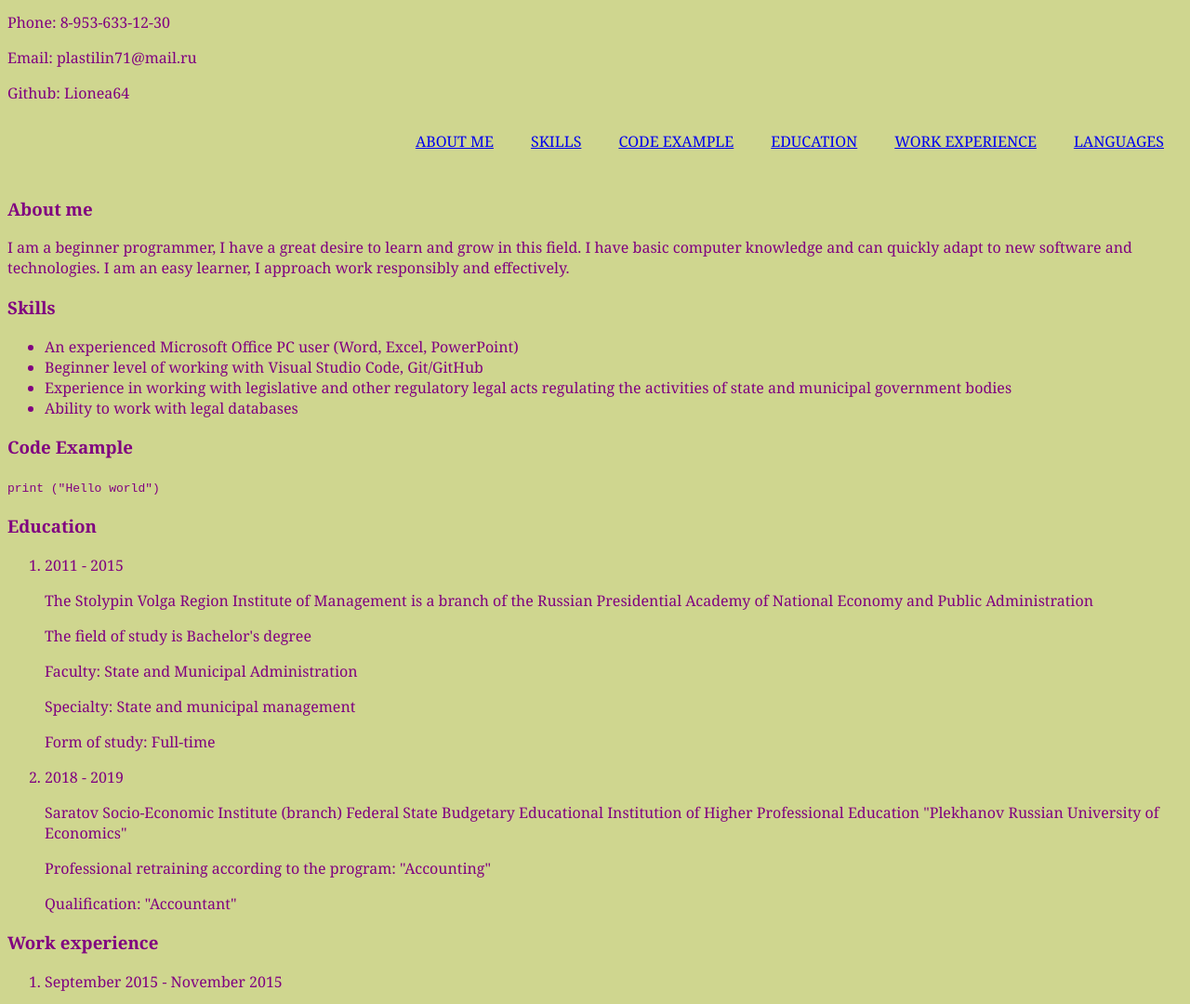
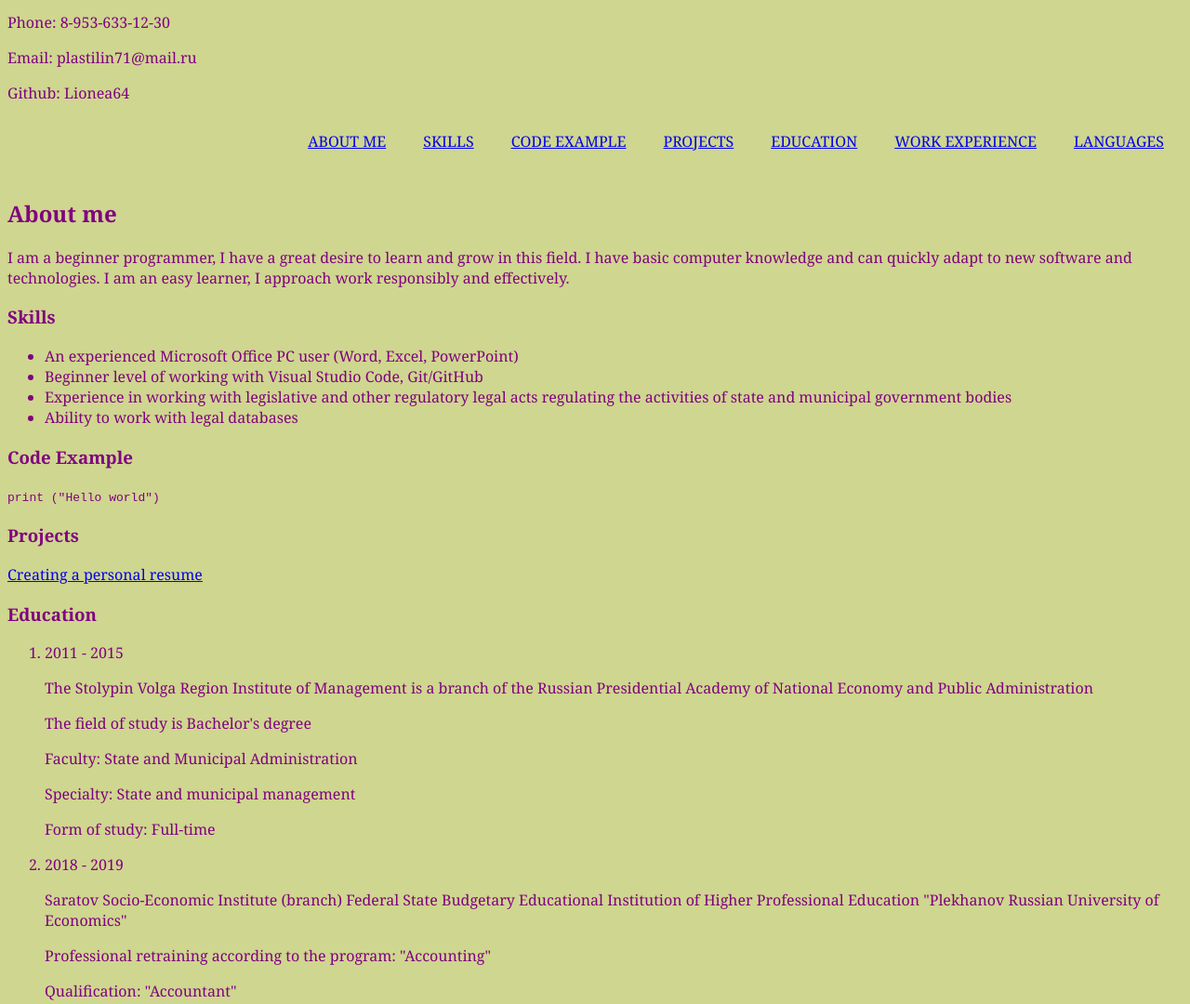
Before and after one commit to Lionea64/rsschool-cv, a plain HTML site: page index.html in a window 1280 px wide. Shown: the part 800-1880 px from the top of the page at 93% size. Drawn offline with Linux system fonts and the light colour scheme.

Commit message:
fix: aditing a file HTML

```diff
--- a/index.html
+++ b/index.html
@@ -21,6 +21,7 @@
                <li><a href="#about" class="nav-link">ABOUT ME</a></li>
                <li><a href="#skills" class="nav-link">SKILLS</a></li>
                <li><a href="#code" class="nav-link">CODE EXAMPLE</a></li>
+               <li><a href="#projects" class="nav-link">PROJECTS</a></li>
                <li><a href="#education" class="nav-link">EDUCATION</a></li>
                <li><a href="#work" class="nav-link">WORK EXPERIENCE</a></li>
                <li><a href="#languages" class="nav-link">LANGUAGES</a></li>
@@ -31,7 +32,7 @@
       <main>
          <div class="container">
             <section>
-               <h3  id="about">  <b> About me </b></h3>
+               <h2  id="about"> <b> About me </b></h2>
                <p>I am a beginner programmer, I have a great desire to learn and grow in this field. I have basic computer knowledge and can quickly adapt to new software and technologies. I am an easy learner, I approach work responsibly and effectively.  </p>
             </section>
                <section>
@@ -48,6 +49,10 @@
                      <code> print ("Hello world") </code>
                   </section>
                      <section>
+                        <h3 id="projects"> <b> Projects </b></h3>
+                        <a href="https://lionea64.github.io/rsschool-cv/cv">Creating a personal resume</a>
+                     </section>
+                     <section>
                         <h3 id="education"><b> Education </b></h3>
                         <ol>
                            <li> 2011 - 2015
@@ -57,21 +62,18 @@
                               <p>Specialty: State and municipal management</p>
                               <p>Form of study: Full-time</p>
                            </li>
-
                            <li> 2018 - 2019
                               <p>Saratov Socio-Economic Institute (branch) Federal State Budgetary Educational Institution of Higher Professional Education "Plekhanov Russian University of Economics"</p>
                               <p>Professional retraining according to the program: "Accounting"</p>
                               <p>Qualification: "Accountant"</p>
                            </li>
                         </ol>
-
                      </section>
                         <section>
                            <h3 id="work"> <b> Work experience </b></h3>
                            <ol>
                               <li> September 2015 - November 2015
                                  <p> Position: Specialist of the Department of Public and Municipal Administration (P.A. Stolypin University): </p>
-                              </li>
                                  <ul>
                                     <li> Writing regulations for the work of university departments </li>
                                     <li> Consistent and logical alignment of the processes of the university departments </li>
@@ -84,9 +86,9 @@
                                     <li> Maintaining the nomenclature  </li>
                                     <li> Electronic document management  </li>
                                  </ul>
+                              </li>
                               <li> January 2016 - present
                                  <p>  Position: Accountant (MCU "Transport Management"): </p>
-                              </li>
                                  <ul>
                                     <li> Checking the correctness of filling in and registration of travel documents for vehicles</li>
                                     <li> Work with accountable persons (drivers)  </li>
@@ -95,6 +97,7 @@
                                     <li> Preparation of monthly and quarterly fuel consumption reports </li>
                                     <li> Preparation of statements for replenishment of fuel cards  </li>
                                  </ul>
+                              </li>
                            </ol>
                         </section>
                            <section>
```
Lines whose indentation alone changed are shown as unchanged.
